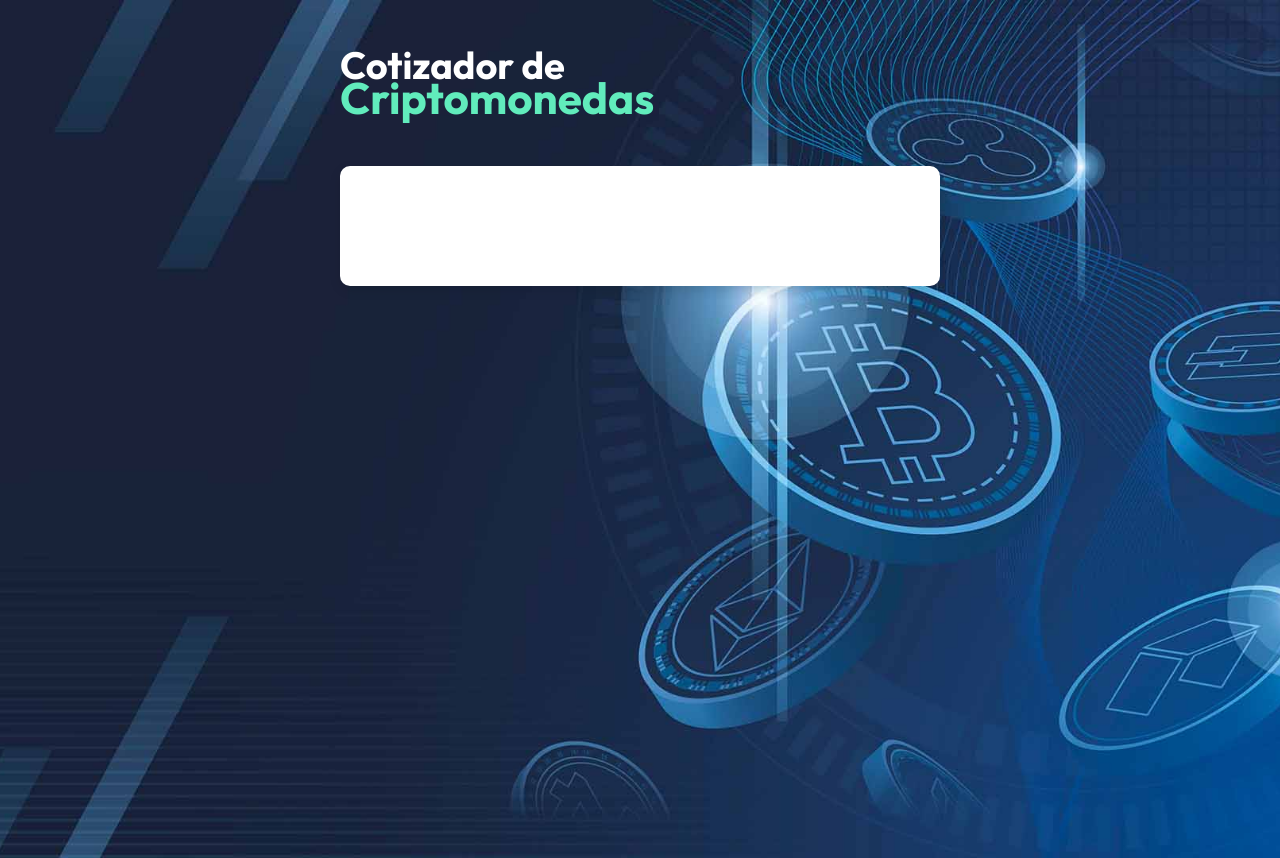
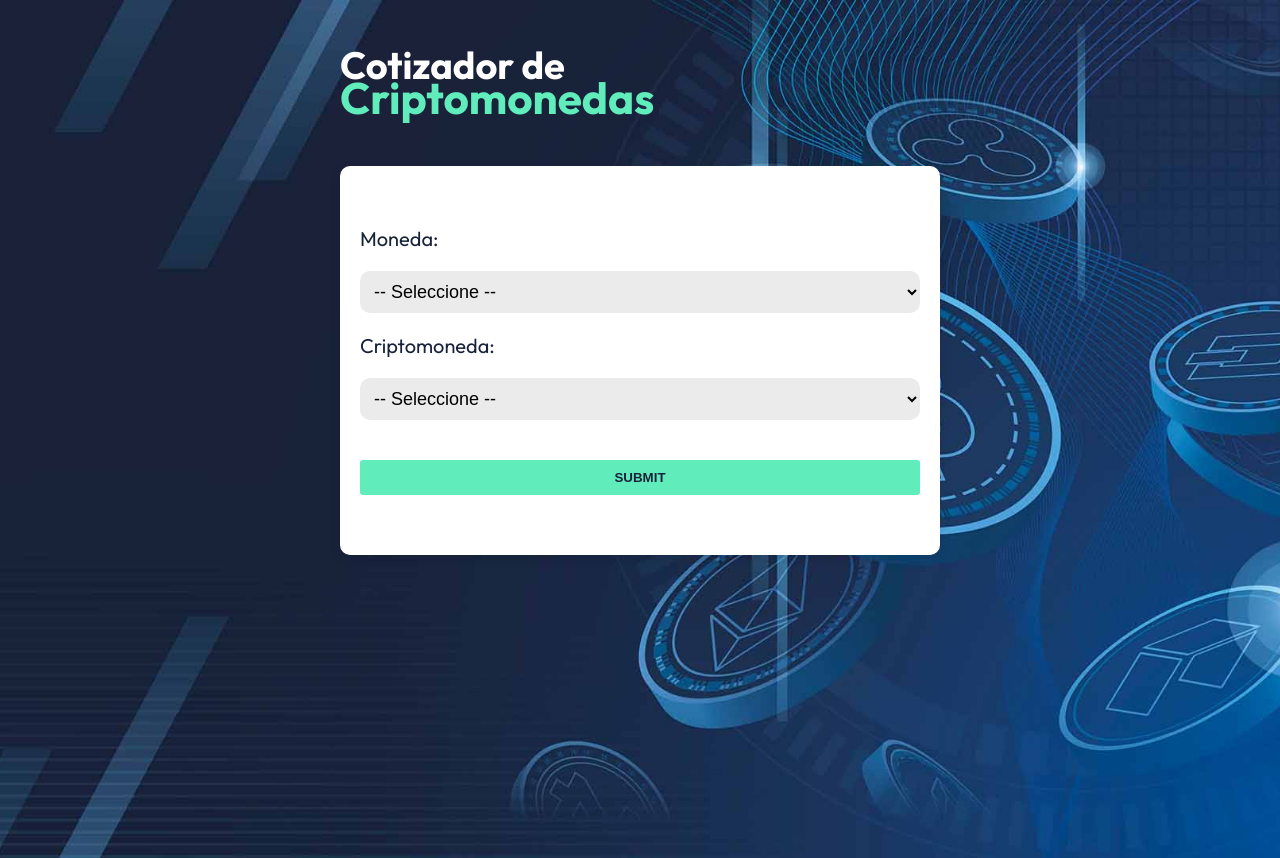
Before and after one commit to Juany313/Cotizador-de-Criptomonedas, a React (Vite) app: page / in a window 1280 px wide. Built offline with nearby package versions, Linux system fonts and the light colour scheme.

Commit message:
Estructura del formulario y estilos

```diff
--- a/src/App.tsx
+++ b/src/App.tsx
@@ -1,3 +1,4 @@
+import CriptoSearchForm from "./component/CriptoSearchForm"
 
 
 function App() {
@@ -10,7 +11,7 @@
           </h1>
 
           <div className="content">
-
+              <CriptoSearchForm/>
           </div>
       </div>
     </>
--- /dev/null
+++ b/src/component/CriptoSearchForm.tsx
@@ -0,0 +1,31 @@
+
+const CriptoSearchForm = () => {
+  return (
+    <form
+        className="form"
+    >
+        <div className="field">
+            <label htmlFor="currency">Moneda:</label>
+            <select
+                name="currency"
+                id="currency"
+            >
+                <option value="">-- Seleccione --</option>
+            </select>
+        </div>
+        <div className="field">
+            <label htmlFor="criptocurrency">Criptomoneda:</label>
+            <select
+                name="criptocurrency"
+                id="criptocurrency"
+            >
+                <option value="">-- Seleccione --</option>
+            </select>
+        </div>
+
+        <input type="submit" />
+    </form>
+  )
+}
+
+export default CriptoSearchForm
--- a/src/index.css
+++ b/src/index.css
@@ -15,6 +15,7 @@
   background-size: cover;
   min-height: 100vh;
   font-family: "Outfit", serif;
+  font-size: 2rem;
 }
 .container {
   max-width: 60rem;
@@ -40,3 +41,38 @@
   border-radius: 1rem;
   box-shadow: rgba(0, 0, 0, 0.1) 0px 4px 12px;
 }
+
+.form,
+.field {
+  display: flex;
+  flex-direction: column;
+  gap: 2rem;
+}
+
+.form label {
+  color: var(--black);
+}
+.form select {
+  background-color: #ECEBEB;
+  border: none;
+  padding: 1rem;
+  border-radius: 1rem;
+  font-size: 1.8rem;
+}
+
+.form [type="submit"] {
+  background-color: var(--primary);
+  color: var(--black);
+  border: none;
+  padding: 1rem;
+  font-weight: 900;
+  cursor: pointer;
+  text-transform: uppercase;
+  margin-top: 2rem;
+  border-radius: .3rem;
+  transition: background-color 300ms ease;
+}
+
+.form [type="submit"]:hover{
+  background-color: #0CB387;
+}
```
